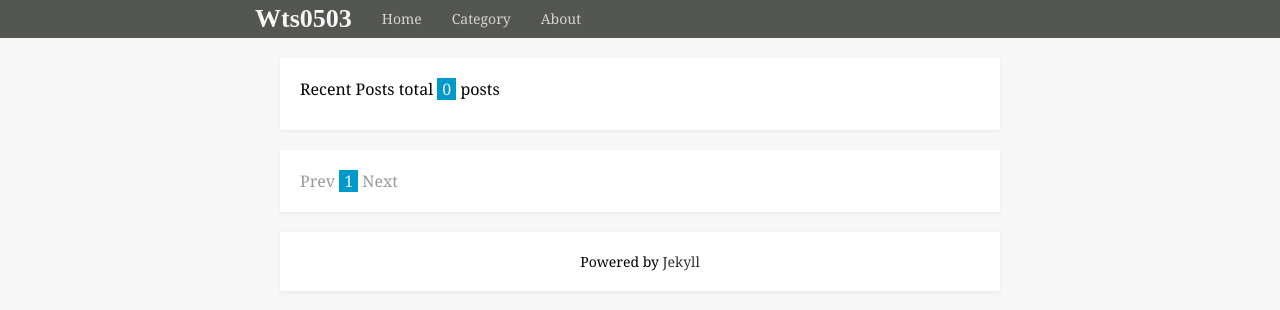
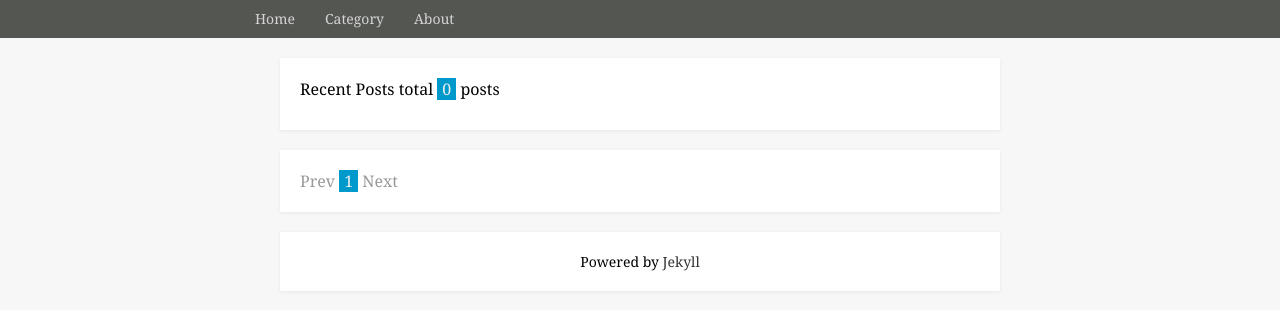
Before and after one commit to wts0503/wts0503.github.io, a Jekyll site: the page built from index.html, in a window 1280 px wide. Shown: the top 310 px of the page. Built offline with Jekyll 4.4.1, drawn with Linux system fonts in a browser that asks for light colours; the list of posts is cut into pages by our own code; comment, search, counter and statistics services are not loaded.

Commit message:
Update default.html

```diff
--- a/_layouts/default.html
+++ b/_layouts/default.html
@@ -1,18 +1,16 @@
 <DOCTYPE html>
 <html>
 	<head>
-		<title>wts0503 | Less is more</title>
+		<title>wts0503 | KEEP IT SIMPLE, STUPID.</title>
 		<meta charset="utf-8" />
 		<meta http-equiv="X-UA-Compatible" content="IE=edge,chrome=1">
 		<meta name="viewport" content="width=device-width, initial-scale=1, user-scalable=yes">
 		<link rel="stylesheet" href="/media/css/blog.css" />
-		<link href='http://fonts.useso.com/css?family=Cookie' rel='stylesheet' type='text/css'>
 	</head>
 	<body>
 		<header>
 			<nav class="nav-revert top-fixed">
 				<ul class="nav-inner"id="nav">
-					<li class="nav-brand">Wts0503</li>
 					<li><a href="/" rel="nofollow">Home</a></li>
 					<li><a href="/categories" rel="bookmark">Category</a></li>
 					<li><a href="/about" rel="bookmark">About</a></li>
```
